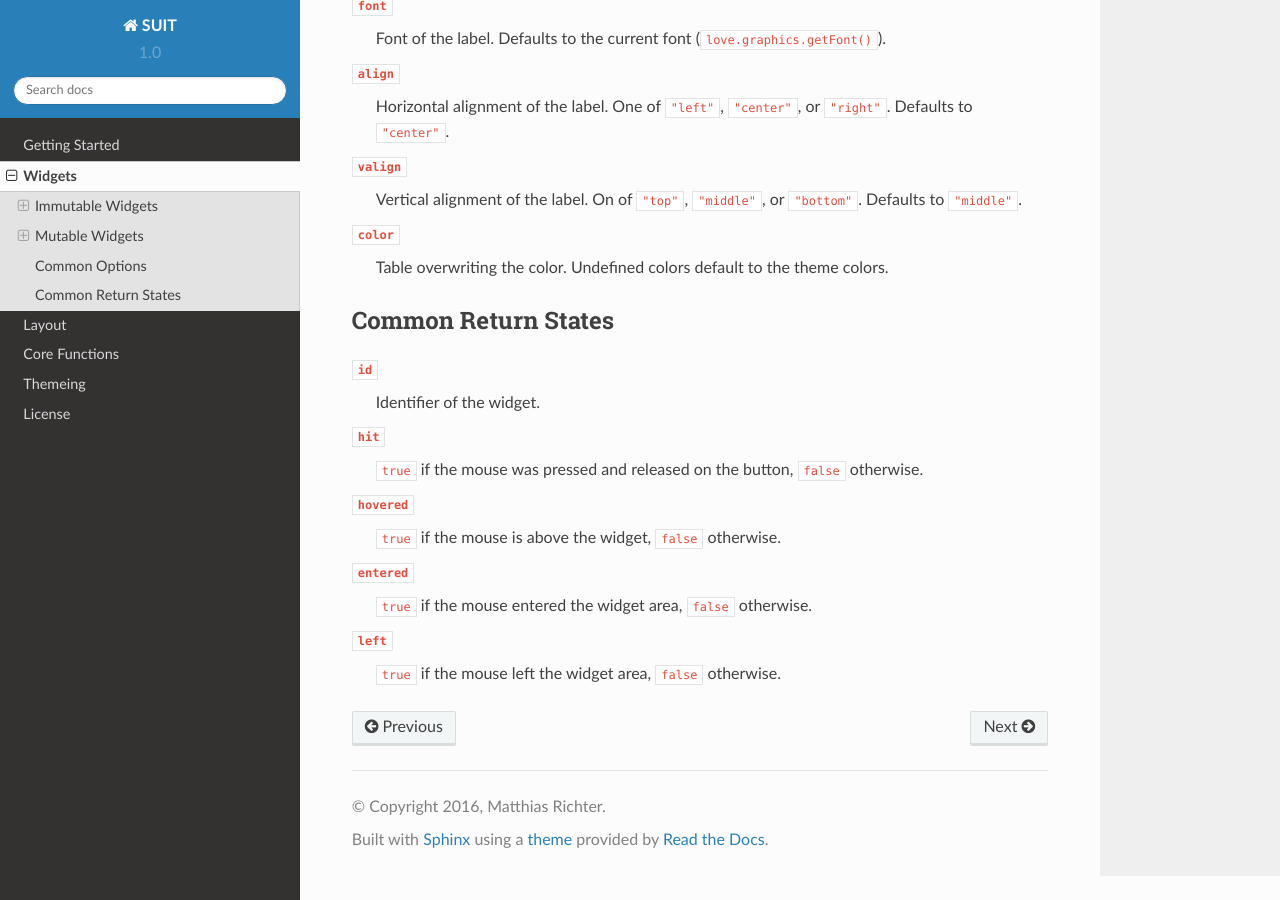
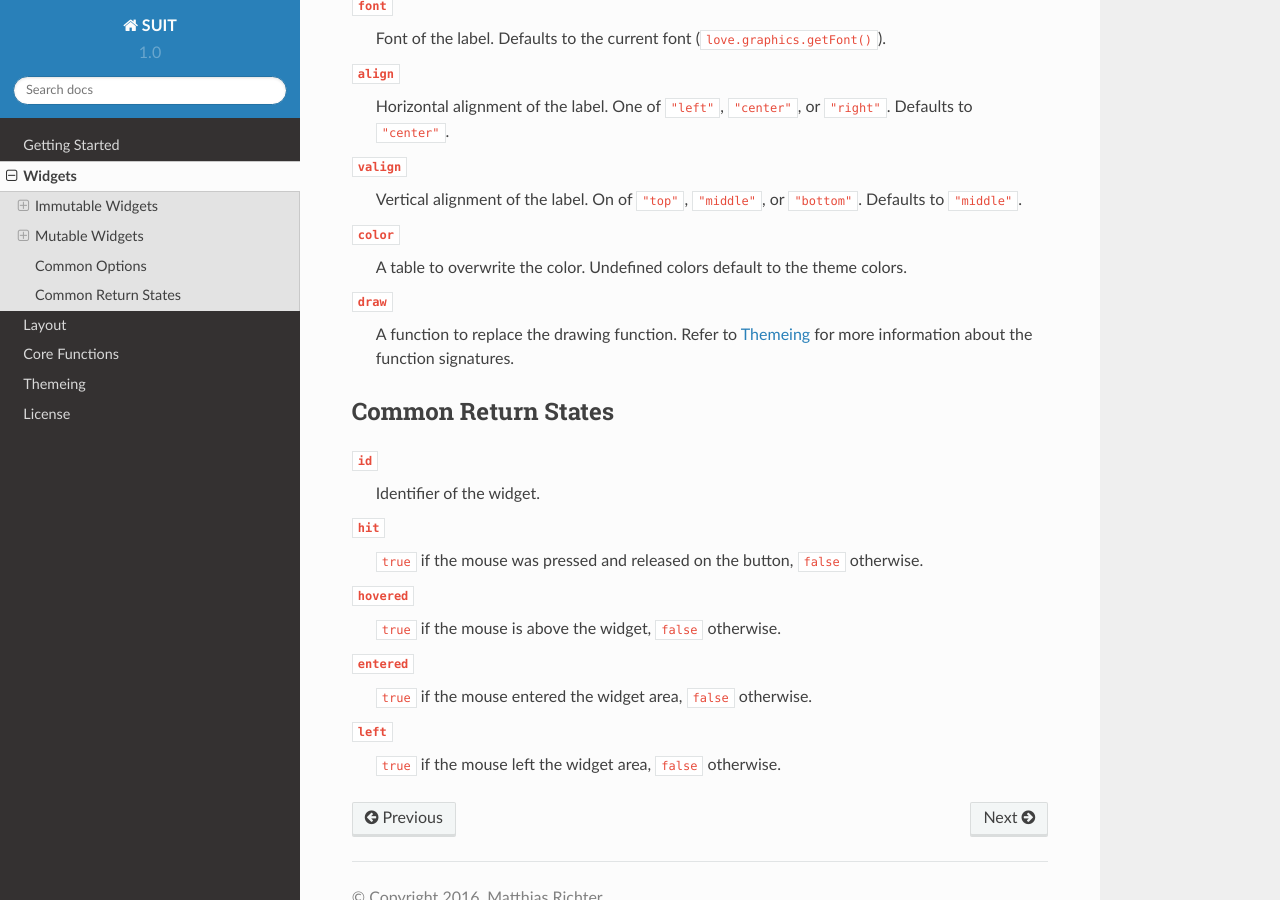
Before and after one commit to vrld/suit, a Sphinx documentation site: the page built from docs/widgets.rst, in a window 1280 px wide and 900 px high, scrolled down 3601 px. Built offline with Sphinx 7.4.7 and the Read the Docs theme 2.0.0, drawn with Linux system fonts in a browser that asks for light colours.

Commit message:
Allow to overwrite draw function per widget

```diff
--- a/docs/index.rst
+++ b/docs/index.rst
@@ -111,6 +111,9 @@ The following code will create this UI:
         -- nested content, whichever is bigger
         suit.layout:push(suit.layout:row())
 
+            -- change cell padding to 3 pixels in either direction
+            suit.layout:padding(3)
+
             -- put a slider in the cell
             -- the inner cell will be 160 px wide and 20 px high
             suit.Slider(slider, suit.layout:col(160, 20))
--- a/docs/layout.rst
+++ b/docs/layout.rst
@@ -116,7 +116,7 @@ Used to provide the last four arguments to a widget, e.g.::
 
 
 Precomputed Layouts
-------------------
+-------------------
 
 Apart from immediate mode layouts, you can specify layouts in advance.
 The specification is a table of tables, where each inner table follows the
--- a/docs/widgets.rst
+++ b/docs/widgets.rst
@@ -164,8 +164,10 @@ Common Options
    ``"bottom"``. Defaults to ``"middle"``.
 
 ``color``
-   Table overwriting the color. Undefined colors default to the theme colors.
+   A table to overwrite the color. Undefined colors default to the theme colors.
 
+``draw``
+   A function to replace the drawing function. Refer to :doc:`themes` for more information about the function signatures.
 
 
 Common Return States
```
Also changed, not shown: 6 other files.
